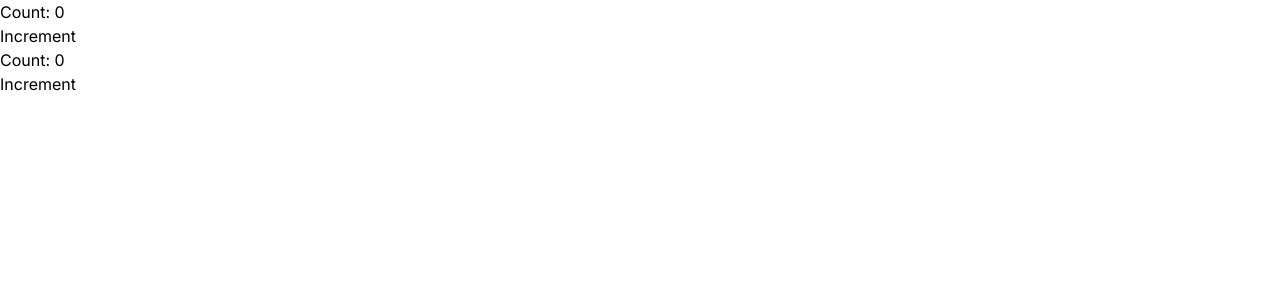
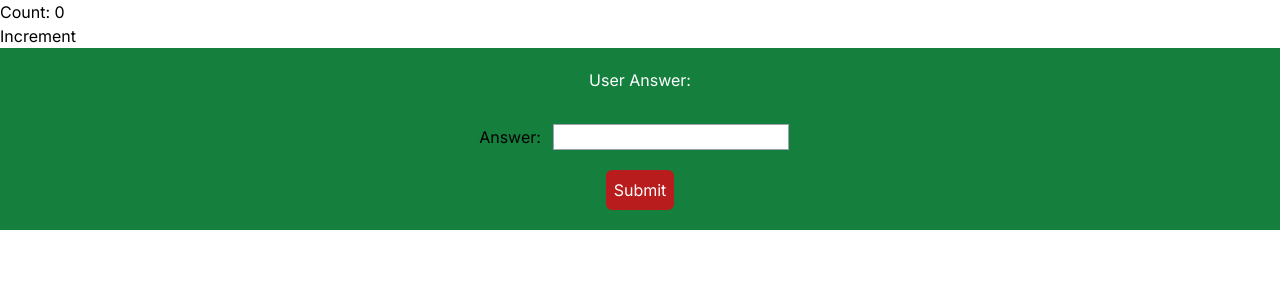
Before and after one commit to fandikaikhsan/use-zustand, a Next.js app: page / in a window 1280 px wide. Shown: the top 300 px of the page. Built offline with nearby package versions, Linux system fonts and the light colour scheme.

Commit message:
feat: add compoennt form to demo persitent data in local storage

```diff
--- a/src/components/answer.card.tsx
+++ b/src/components/answer.card.tsx
@@ -1,15 +1,42 @@
 "use client"
 
-import React, { FC } from "react"
-import useCounterStore from "@/stores/counter.store"
+import React, { FC, useState } from "react"
+import useAnswerStore from "@/stores/answer.store"
 
 const AnswerCard: FC = () => {
-  const { count, increment } = useCounterStore()
+  const { answer, setAnswer } = useAnswerStore()
+  const [localAnswer, setLocalAnswer] = useState("")
+
+  const handleSubmit = (event: any) => {
+    event.preventDefault()
+    setAnswer(localAnswer)
+    setLocalAnswer("")
+  }
 
   return (
-    <div>
-      <p>Count: {count}</p>
-      <button onClick={increment}>Increment</button>
+    <div className="flex flex-col p-5 gap-4 bg-green-700 text-center">
+      <p className="text-white">User Answer:</p>
+      <p className="text-red-300 text-lg">{answer}</p>
+      <form
+        className="flex flex-col gap-5 items-center"
+        onSubmit={handleSubmit}
+      >
+        <label className="">
+          Answer:
+          <input
+            type="text"
+            value={localAnswer}
+            onChange={(event) => setLocalAnswer(event.target.value)}
+            name="answer"
+            className="mx-3 border border-gray-400"
+          />
+        </label>
+        <input
+          className="bg-red-700 p-2 text-white rounded-md "
+          type="submit"
+          value="Submit"
+        />
+      </form>
     </div>
   )
 }
--- a/src/stores/answer.store.ts
+++ b/src/stores/answer.store.ts
@@ -1,4 +1,5 @@
 import { create } from "zustand"
+import { persist } from "zustand/middleware"
 
 type AnswerState = {
   answer: string
@@ -8,7 +9,16 @@ type AnswerActions = {
   setAnswer: (answer: string) => void
 }
 
-const useAnswerStore = create<AnswerState & AnswerActions>((set) => ({
-  answer: "",
-  setAnswer: (answer) => set({ answer }),
-}))
+const useAnswerStore = create<AnswerState & AnswerActions>()(
+  persist(
+    (set) => ({
+      answer: "",
+      setAnswer: (answer: string) => set({ answer }),
+    }),
+    {
+      name: "answer-storage",
+    }
+  )
+)
+
+export default useAnswerStore
```
